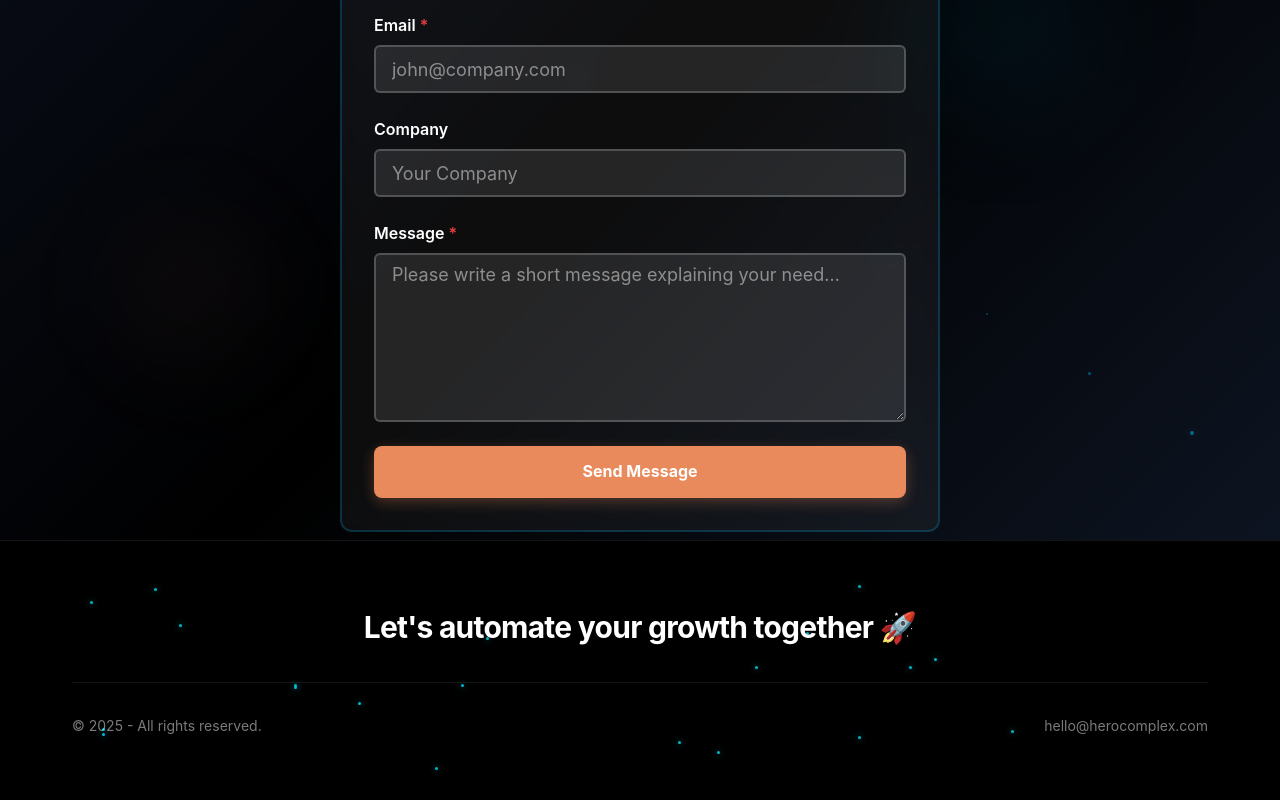
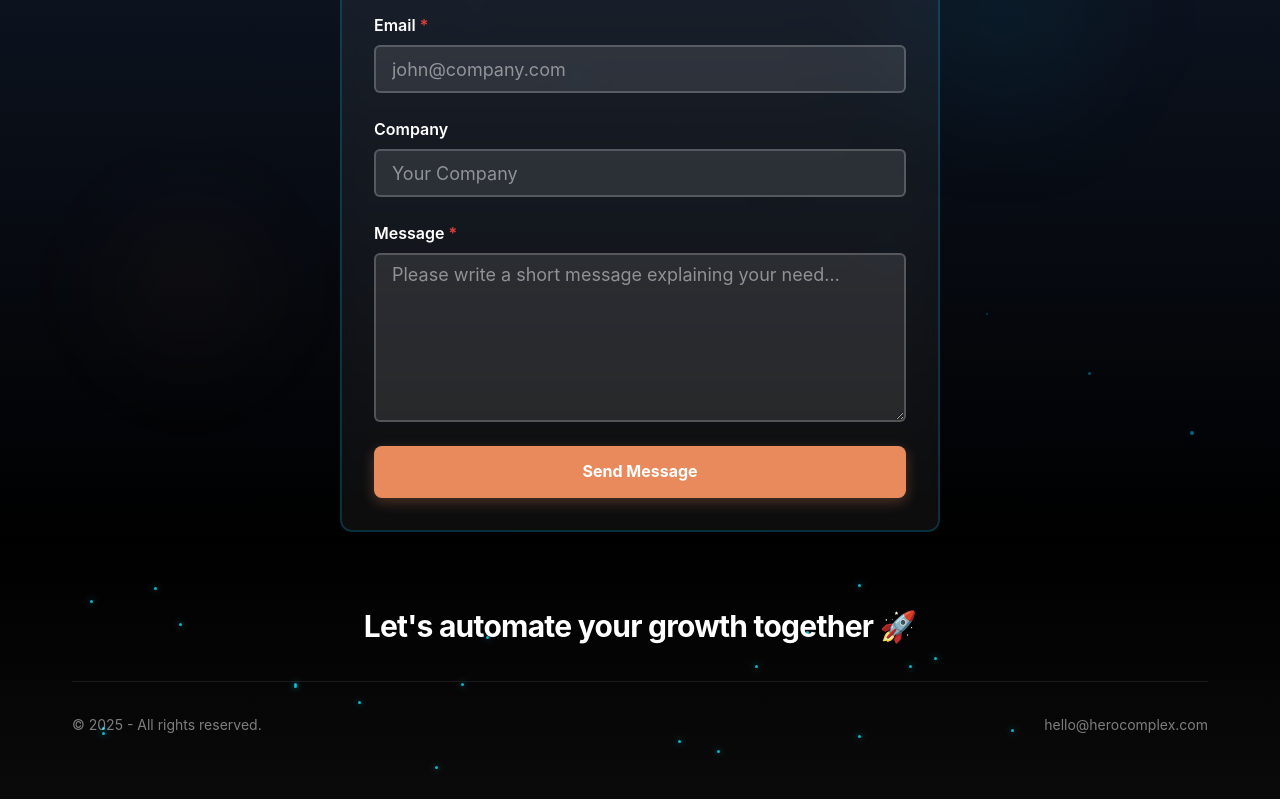
Before and after one commit to Gertti/BM, a React (Vite) app: page / in a window 1280 px wide. Shown: the part 3890-4690 px from the top of the page. Built offline with nearby package versions, Linux system fonts and the light colour scheme.

Commit message:
Final
Final

```diff
--- a/src/components/Contact.tsx
+++ b/src/components/Contact.tsx
@@ -109,7 +109,7 @@ const Contact = () => {
       id="contact"
       py={[5.6, 8.4]}
       minH="500px"
-      bg="linear-gradient(135deg, #0a0f1c 0%, #000000 50%, #0d1421 100%)"
+      bg="linear-gradient(180deg, #0a0f1c 0%, #0d1421 30%, #000000 100%)"
       position="relative"
       overflow="hidden"
       display="flex"
--- a/src/components/Footer.tsx
+++ b/src/components/Footer.tsx
@@ -11,7 +11,12 @@ const Footer = () => {
   const currentYear = new Date().getFullYear();
 
   return (
-    <Box id="contact" py={[12, 16]} bg="black" borderTop="1px solid" borderColor="whiteAlpha.200" position="relative" overflow="hidden">
+    <Box
+      py={[12, 16]}
+      bg="linear-gradient(180deg, #000000 0%, #0a0a0a 100%)"
+      position="relative"
+      overflow="hidden"
+    >
       {/* Subtle blue background elements */}
       <Box
         position="absolute"
--- a/src/components/WhatWeDo.tsx
+++ b/src/components/WhatWeDo.tsx
@@ -108,7 +108,7 @@ const WhatWeDo = () => {
     <Box
       id="whatwedo"
       py={{ base: 16, md: 24 }}
-      bg="linear-gradient(180deg, #000000 0%, #111827 50%, #000000 100%)"
+      bg="linear-gradient(180deg, #000000 0%, #111827 50%, #0a0f1c 100%)"
       position="relative"
       overflow="hidden"
     >
```
Also changed, not shown: 2 other files (tests, documents, lock files or other folders).
